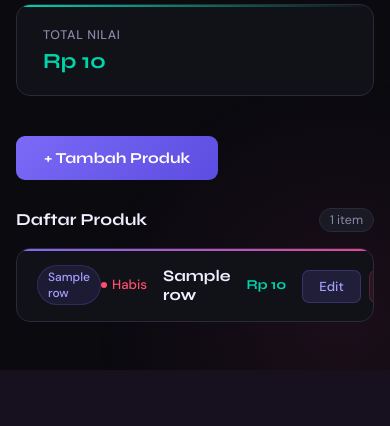
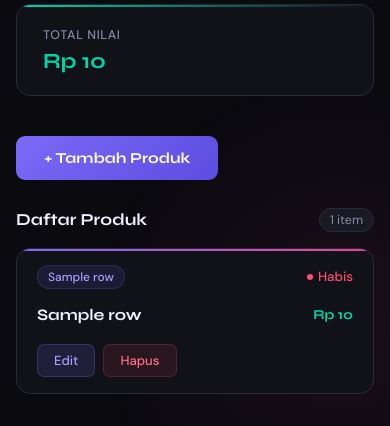
Before and after one commit to jhnmira/manajemen-electronic, a Flask app: template templates/index.html in a window 390 px wide. Shown: the part 474-900 px from the top of the page. Before the commit the page ends 844 px from the top, so only its background shows below. Run offline with Flask 3, Linux system fonts and the light colour scheme; the template is opened without the code that fills it: most values are stand-ins (such as "Sample title", 1, 10 or a date in 2020).

Commit message:
Update index.html

```diff
--- a/templates/index.html
+++ b/templates/index.html
@@ -175,9 +175,14 @@
 
       /* responsif untuk HP */
       @media (max-width: 900px) {
-        .stats-row { grid-template-columns: 1fr; }
-        header { padding: 0 20px; }
-        main { padding: 32px 16px; }
+          .stats-row { grid-template-columns: 1fr; }
+          header { padding: 0 20px; }
+          main { padding: 32px 16px; }
+          .product-card { flex-wrap: wrap; }
+          .product-card-top { width: 100%; justify-content: space-between; }
+          .product-name { width: 100%; }
+          .product-harga { width: auto; text-align: left; }
+          .actions { width: 100%; }
       }
     </style>
   </head>
```
